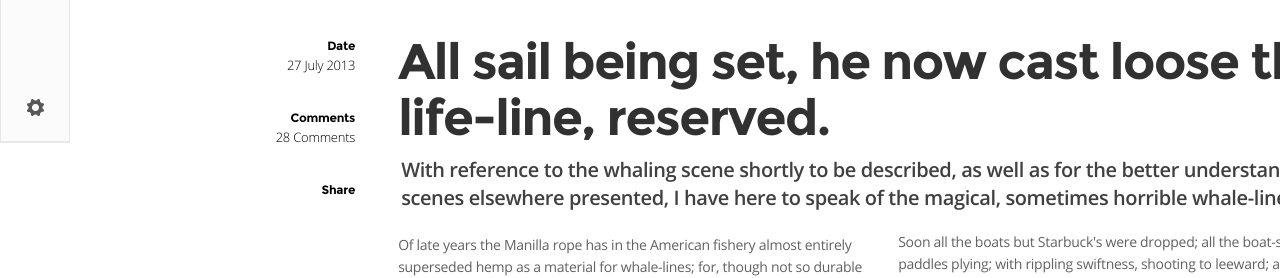
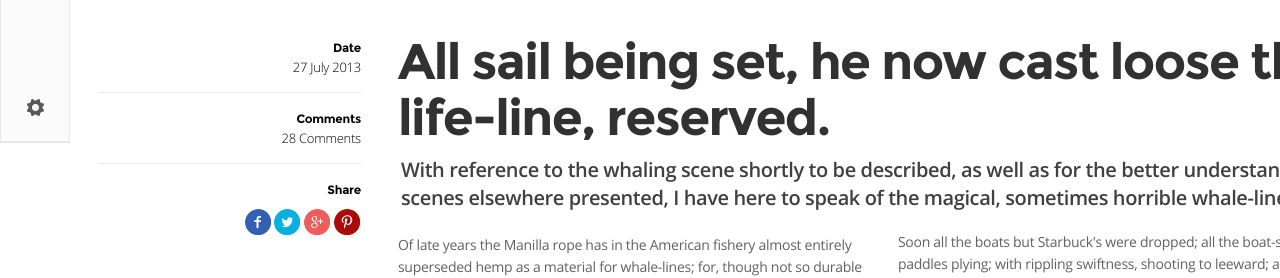
Before and after one commit to DaryaMarkova/WebmasteringBasic, a website built with webpack: page src/detail.html in a window 1280 px wide. Shown: the part 666-944 px from the top of the page. Built offline with nearby package versions, Linux system fonts and the light colour scheme; files whose address does not match are found by name.

Commit message:
shared icons have been added

```diff
--- a/src/detail.html
+++ b/src/detail.html
@@ -104,9 +104,15 @@
               <span class="detail-content__meta--key">Comments</span>
               <span class="detail-content__meta--value">28 Comments</span>
             </p>
-            <p class="detail-content__meta">
+            <div class="detail-content__meta">
               <span class="detail-content__meta--key">Share</span>
-            </p>
+              <div class="detail-content__sharebuttons">
+                <button class="detail-content__sharebutton facebook"></button>
+                <button class="detail-content__sharebutton twitter"></button>
+                <button class="detail-content__sharebutton google"></button>
+                <button class="detail-content__sharebutton pinterest"></button>
+              </div>
+            </div>
           </div>
           <div class="detail-content__rightcolumn">
             <h1 class="detail-content__title">All sail being set, he now cast loose the
@@ -133,7 +139,7 @@
                 spiralizations, without any hollow but the "heart," or minute vertical tube
                 formed at the axis of the cheese.
               </div>
-              <div  class="detail-content__text--rightcolumn"><p>Soon all the boats but Starbuck's were dropped; all the boat-sails set all the
+              <div class="detail-content__text--rightcolumn"><p>Soon all the boats but Starbuck's were dropped; all the boat-sails set all the
                   paddles plying; with rippling swiftness, shooting to leeward; and Ahab
                   heading the onset. A pale, death-glimmer lit up Fedallah's sunken eyes; a
                   hideous motion. The line originally used in the fishery was of the best hemp
--- a/src/scss/detail.css
+++ b/src/scss/detail.css
@@ -27,50 +27,43 @@ body {
 }
 
 .detail-content__leftcolumn {
-    width: 266px;
-    /* margin-left: 7px;
-    margin-top: 2px; */
+    width: 272px;
 }
 
 .detail-content__rightcolumn {
-    margin-left: 30px;
+    margin-left: 24px;
     padding: 8px 13px;
     width: calc(100% - 266px);
 }
 
 .detail-content__meta {
-    height: 60px;
+    height: 54px;
+    margin-bottom: 16px;
     padding: 0;
     text-align: right;
     font-size: 12px;
     letter-spacing: -0.02em;
 }
 
+.detail-content__meta:not(:last-child) {
+    border-bottom: 1px solid #e7e7e7;
+}
+
+
 .detail-content__meta span {
     display: block;
 }
 
 .detail-content__meta--key {
+    padding-top: 2px;
     font-family: 'Montserrat-Bold';
 }
+
 .detail-content__meta--value {
     font-family: 'OpenSans';
     font-size: 13px;
     line-height: 24px;
 }
-
-/* .detail-content__meta span:not(:first-of-type) {
-    margin-top: 4px;
-}
-
-.detail-content__meta span:nth-of-type(1) {
-    font-family: 'Montserrat-Bold';
-}
-
-.detail-content__meta span:nth-of-type(2) {
-    font-family: 'OpenSans';
-    font-size: 13px;
-} */
 
 .detail-content__title {
     margin: 0;
@@ -104,9 +97,49 @@ body {
     margin-top: 22px;
     color: #626262;
 }
+
 .detail-content__text--rightcolumn {
     margin-left: 30px;
 }
+
+.detail-content__sharebuttons {
+    margin-top: 12px;
+    width: fit-content;
+    float: right;
+}
+
+.detail-content__sharebutton {
+    width: 27px;
+    height: 27px;
+    border: none;
+    border-radius: 50%;
+    cursor: pointer;
+}
+
+/* .detail-content__sharebutton:not(:last-child) {
+    margin-right: 4px;
+} */
+
+.detail-content__sharebutton.facebook {
+    background: url('assets/img/share_icons.png') no-repeat;
+    background-position: -1px 0px;
+}
+
+.detail-content__sharebutton.twitter {
+    background: url('assets/img/share_icons.png') no-repeat;
+    background-position: -28px 0px;
+}
+
+.detail-content__sharebutton.google {
+    background: url('assets/img/share_icons.png') no-repeat;
+    background-position: -55px 0px;
+}
+
+.detail-content__sharebutton.pinterest {
+    background: url('assets/img/share_icons.png') no-repeat;
+    background-position: -82px 0px;
+}
+
 
 .detail-content__text p {
     margin: 0;
```
Also changed, not shown: src/img/share_icons.png (added).
